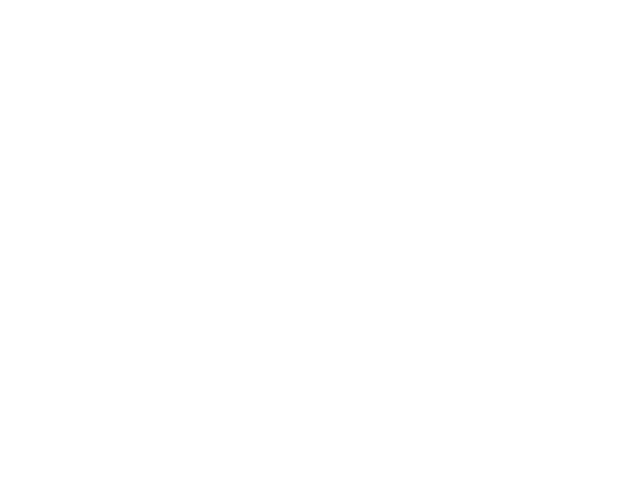
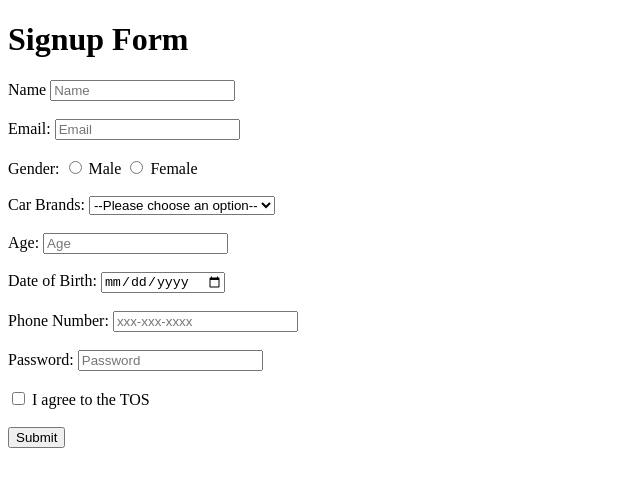
Before and after one commit to acciojob/signup-form-car-HanumaAllu, a website: page main.html in a window 1280 px wide. Shown: the whole page, without its empty margins (0-640 px from the left). Drawn offline with Linux system fonts and the light colour scheme.

Commit message:
created a submission

```diff
--- a/main.html
+++ b/main.html
@@ -1,16 +1,56 @@
 <!DOCTYPE html>
-
-<html>
+<html lang="en">
 
 <head>
-	<link rel="stylesheet" href="styles.css">
+    <meta charset="UTF-8">
+    <meta name="viewport" content="width=device-width, initial-scale=1.0">
+    <title>Signup Form</title>
+    <link rel="stylesheet" href="styles.css">
 </head>
 
 <body>
-	<!-- the entire body must be written by student -->
-    <script type="text/javascript" src="./script.js">
-</script>
+    <h1>Signup Form</h1>
+    <form action="/submit" method="post">
+        <label for="name">Name</label>
+        <input type="text" id="name" name="name" required placeholder="Name"><br><br>
 
+        <label for="email">Email:</label>
+        <input type="email" id="email" name="email" required placeholder="Email"><br><br>
+
+        <label>Gender:</label>
+        <input type="radio" id="gender_m" name="gender" value="male" required>
+        <label for="gender_m">Male</label>
+        <input type="radio" id="gender_f" name="gender" value="female" required>
+        <label for="gender_f">Female</label><br><br>
+
+        <label for="cars">Car Brands:</label>
+        <select id="cars" name="cars" required>
+            <option value="" disabled selected>--Please choose an option--</option>
+            <option value="toyota">Toyota</option>
+            <option value="ford">Ford</option>
+            <option value="honda">Honda</option>
+            <option value="bmw">BMW</option>
+        </select><br><br>
+
+        <label for="age">Age:</label>
+        <input type="number" id="age" name="age" required placeholder="Age"><br><br>
+
+        <label for="dob">Date of Birth:</label>
+        <input type="date" id="dob" name="dob" required><br><br>
+
+        <label for="tel">Phone Number:</label>
+        <input type="tel" id="tel" name="tel" placeholder="xxx-xxx-xxxx"><br><br>
+
+        <label for="password">Password:</label>
+        <input type="password" id="password" name="password" required placeholder="Password"><br><br>
+
+        <input type="checkbox" id="tos" name="tos" required>
+        <label for="tos">I agree to the TOS</label><br><br>
+
+        <button type="submit">Submit</button>
+    </form>
+
+    <script type="text/javascript" src="./script.js"></script>
 </body>
 
 </html>
```
